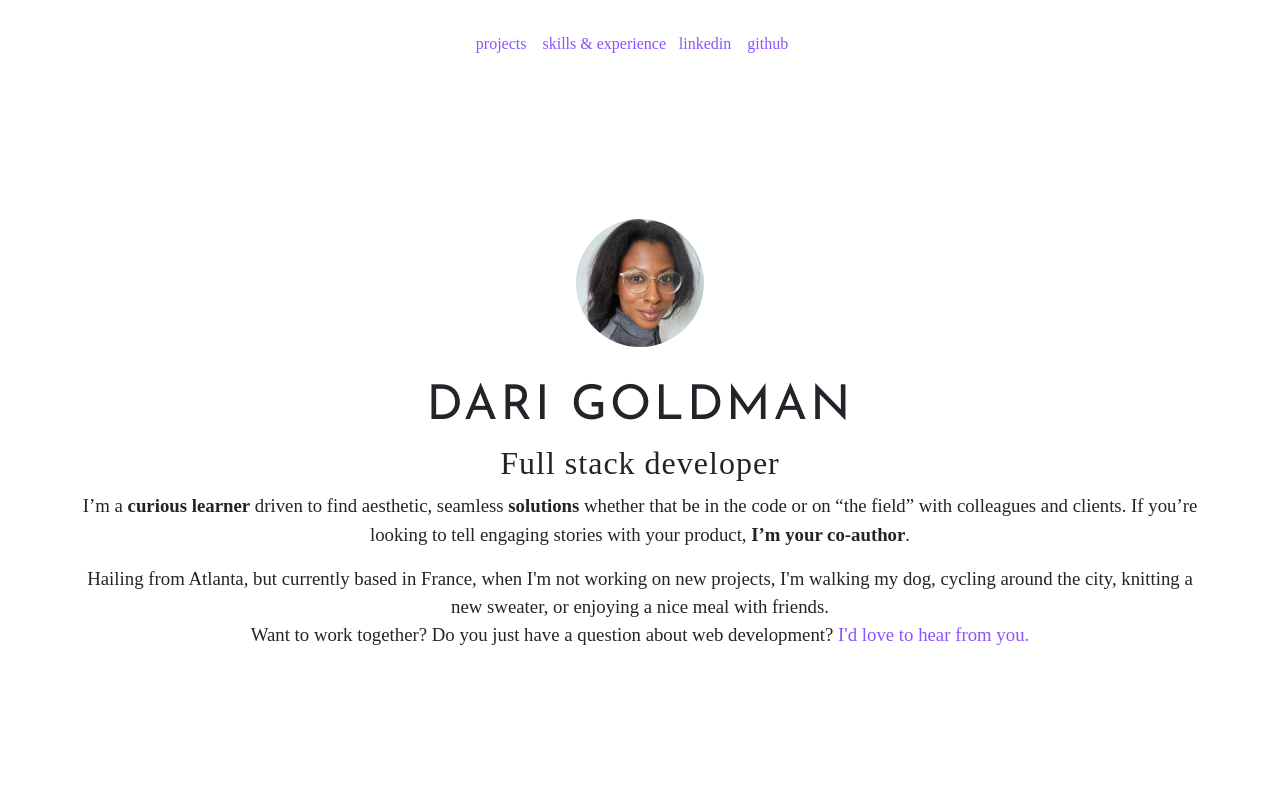
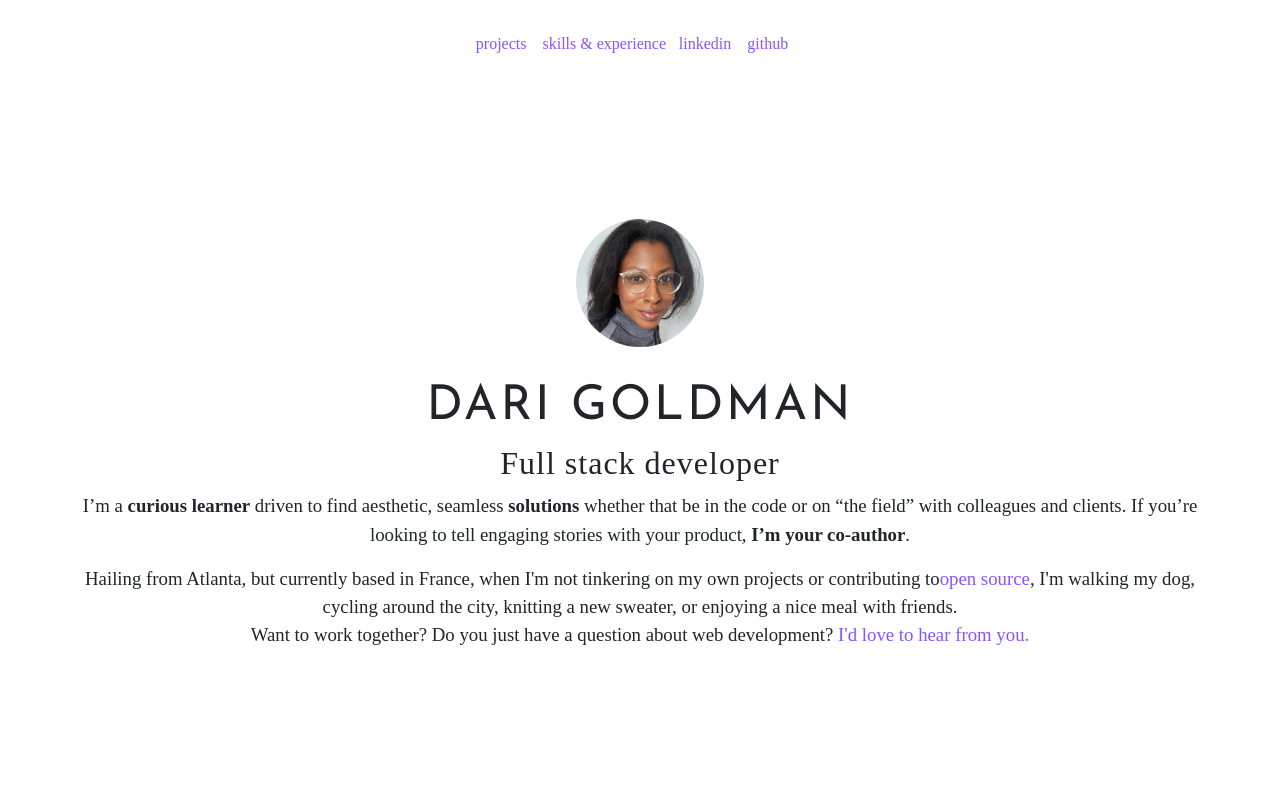
Before and after one commit to DariBerrie/portfolio, a React (Create React App) app: page / in a window 1280 px wide. Shown: the top 800 px of the page. Built offline with nearby package versions, Linux system fonts and the light colour scheme; a web font is replaced by a local one.

Commit message:
fix: added link to summary

```diff
--- a/src/components/Summary.js
+++ b/src/components/Summary.js
@@ -4,7 +4,8 @@ const Summary = () => {
       <p>I’m a <b>curious learner</b> driven to find aesthetic, seamless <b>solutions</b> whether that be
         in the code or on “the field” with colleagues and clients.
         If you’re looking to tell engaging stories with your product, <b>I’m your co-author</b>.</p>
-      <p>Hailing from Atlanta, but currently based in France, when I'm not working on new projects, I'm walking my dog,
+      <p>Hailing from Atlanta, but currently based in France, when I'm not tinkering on my own projects or contributing to
+        <a href="https://www.github.com/rubyforgood">open source</a>, I'm walking my dog,
         cycling around the city, knitting a new sweater, or enjoying a nice meal with friends.<br/>
         Want to work together? Do you just have a question about web development?
         <a href="mailto:hello@dari.codes?subject=Hi, let's work together!"> I'd love to hear from you.</a></p>
```
